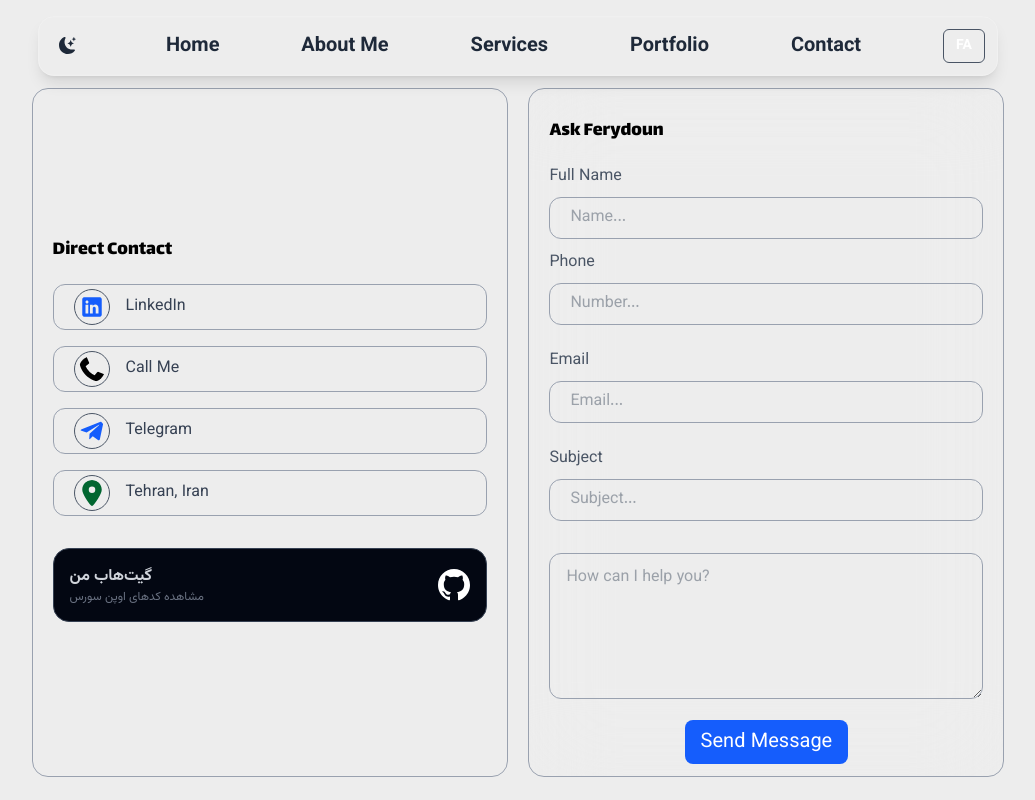
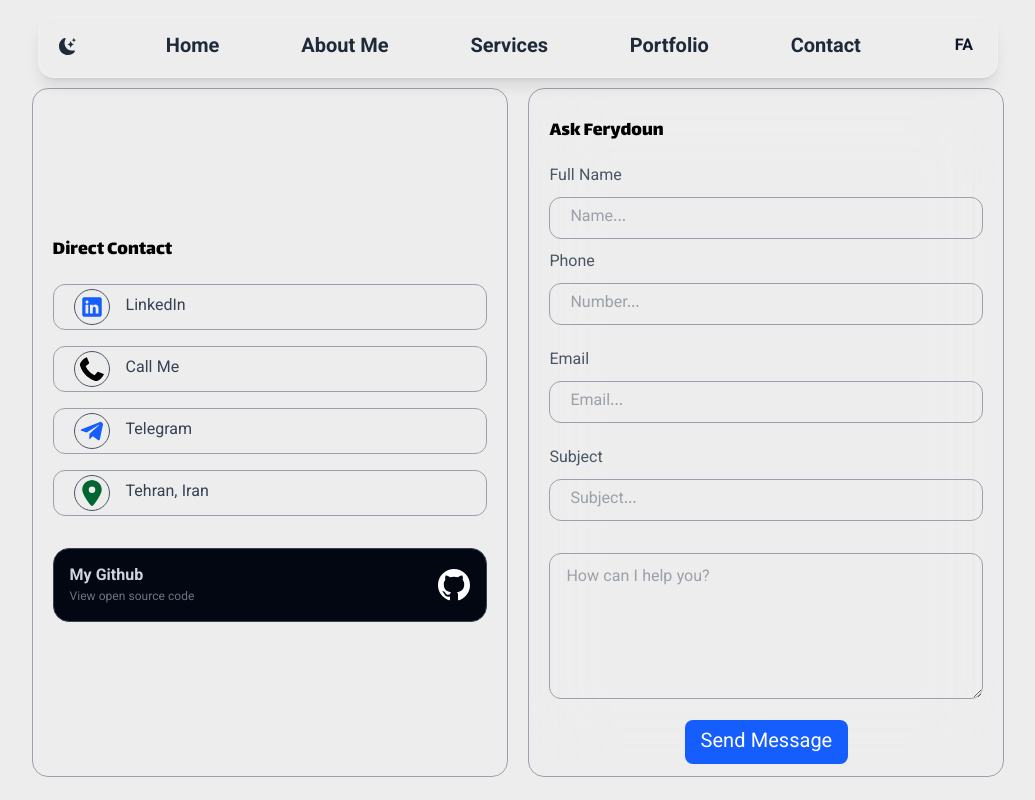
Before and after one commit to abtin67/portfolio, a Next.js app: page /en/components/contact in a window 1280 px wide. Shown: the top 800 px of the page, without its empty margins (122-1157 px from the left). Built offline with nearby package versions, Linux system fonts and the light colour scheme.

Commit message:
Modifying a part of the Contact component

```diff
--- a/messages/en.json
+++ b/messages/en.json
@@ -93,7 +93,9 @@
       "linkedin": "LinkedIn",
       "call": "Call Me",
       "telegram": "Telegram",
-      "location": "Tehran, Iran"
+      "location": "Tehran, Iran",
+      "github":"My Github",
+      "desGit":"View open source code"
     },
     "sendBtn": "Send Message"
   },
--- a/messages/fa.json
+++ b/messages/fa.json
@@ -90,7 +90,9 @@
       "linkedin": "لینکدین",
       "call": "تماس",
       "telegram": "تلگرام",
-      "location": "تهران - تهران"
+      "location": "تهران - تهران",
+      "github":"گیت هاب من",
+      "desGit":"مشاهده کدهای اوپن سورس"
     },
     "sendBtn": "ارسال پیام"
   },
--- a/src/app/[locale]/components/LanguageSwitcher.tsx
+++ b/src/app/[locale]/components/LanguageSwitcher.tsx
@@ -2,26 +2,31 @@
 "use client";
 
 import { useLocale } from "next-intl";
-// 👇 نکته کلیدی: Link و usePathname باید از فایل نویگیشن خودتان باشند
-// اگر فایل شما در src/navigation.ts است آدرس را تنظیم کنید
 import { usePathname, Link } from "@/i18n/navigation";
+
 
 export default function LanguageSwitcher() {
   const locale = useLocale();
-  const pathname = usePathname(); // مسیر فعلی را بدون /fa یا /en برمی‌گرداند
+  const pathname = usePathname();
 
-  // محاسبه زبان مقصد
+
   const nextLocale = locale === "fa" ? "en" : "fa";
 
+
   return (
-    <Link
+   <>
+
+     <Link
       href={pathname}
       locale={nextLocale}
-      className="flex items-center gap-2 px-3 py-1.5 rounded-md border border-gray-600 hover:bg-gray-800 transition-colors"
+
+      className="flex  items-center gap-2 px-3 py-1.5 transition-colors"
     >
-      <span className="text-white font-bold uppercase text-sm">
+      <span className="text-slate-900 dark:text-white font-bold
+       uppercase text-md">
         {locale === "fa" ? "En" : "Fa"}
       </span>
     </Link>
+   </>
   );
 }
--- a/src/app/[locale]/components/contact/page.tsx
+++ b/src/app/[locale]/components/contact/page.tsx
@@ -69,10 +69,10 @@ const Cantact = () => {
             >
               <div className="flex flex-col">
                 <span className="text-gray-300 font-bold group-hover:text-blue-400">
-                  گیت‌هاب من
+                {t('info.github')}
                 </span>
                 <span className="text-xs text-gray-500">
-                  مشاهده کدهای اوپن سورس
+                 {t('info.desGit')}
                 </span>
               </div>
               <svg
@@ -80,7 +80,7 @@ const Cantact = () => {
                 fill="currentColor"
                 viewBox="0 0 24 24"
               >
-                {/* آیکون گیت‌هاب */}
+
                 <path d="M12 0c-6.626 0-12 5.373-12 12 0 5.302 3.438 9.8 8.207 11.387.599.111.793-.261.793-.577v-2.234c-3.338.726-4.033-1.416-4.033-1.416-.546-1.387-1.333-1.756-1.333-1.756-1.089-.745.083-.729.083-.729 1.205.084 1.839 1.237 1.839 1.237 1.07 1.834 2.807 1.304 3.492.997.107-.775.418-1.305.762-1.604-2.665-.305-5.467-1.334-5.467-5.931 0-1.311.469-2.381 1.236-3.221-.124-.303-.535-1.524.117-3.176 0 0 1.008-.322 3.301 1.23.957-.266 1.983-.399 3.003-.404 1.02.005 2.047.138 3.006.404 2.291-1.552 3.297-1.23 3.297-1.23.653 1.653.242 2.874.118 3.176.77.84 1.235 1.911 1.235 3.221 0 4.609-2.807 5.624-5.479 5.921.43.372.823 1.102.823 2.222v3.293c0 .319.192.694.801.576 4.765-1.589 8.199-6.086 8.199-11.386 0-6.627-5.373-12-12-12z" />
               </svg>
             </Link>
--- /dev/null
+++ b/src/app/[locale]/components/skeleton.tsx
@@ -0,0 +1,13 @@
+
+"use client";
+
+export default function Skeleton() {
+  return (
+    <div className="animate-pulse space-y-4 p-4">
+      <div className="h-6 bg-gray-300 dark:bg-gray-700 rounded w-1/3"></div>
+      <div className="h-6 bg-gray-300 dark:bg-gray-700 rounded w-2/3"></div>
+      <div className="h-6 bg-gray-300 dark:bg-gray-700 rounded w-1/2"></div>
+      <div className="h-40 bg-gray-300 dark:bg-gray-700 rounded"></div>
+    </div>
+  );
+}
```
